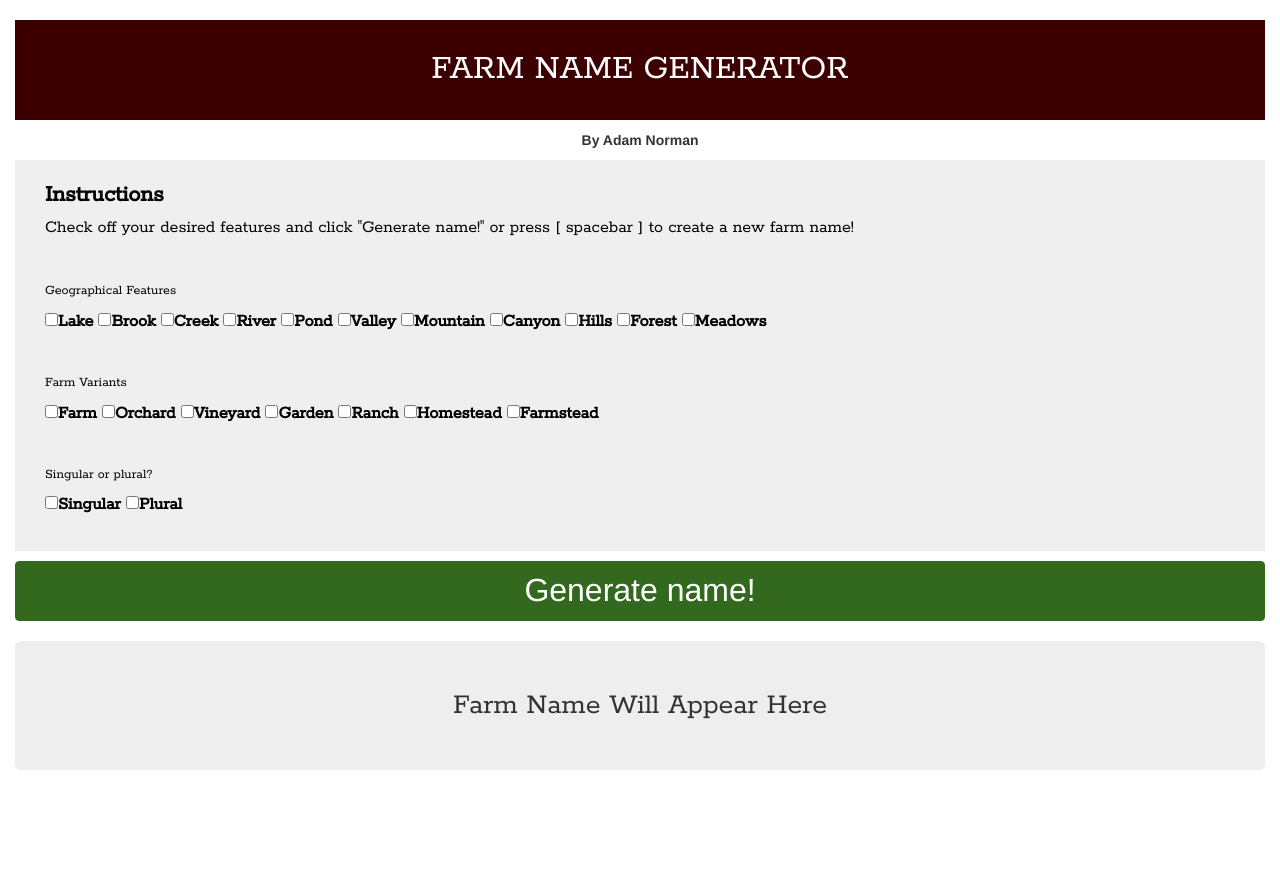
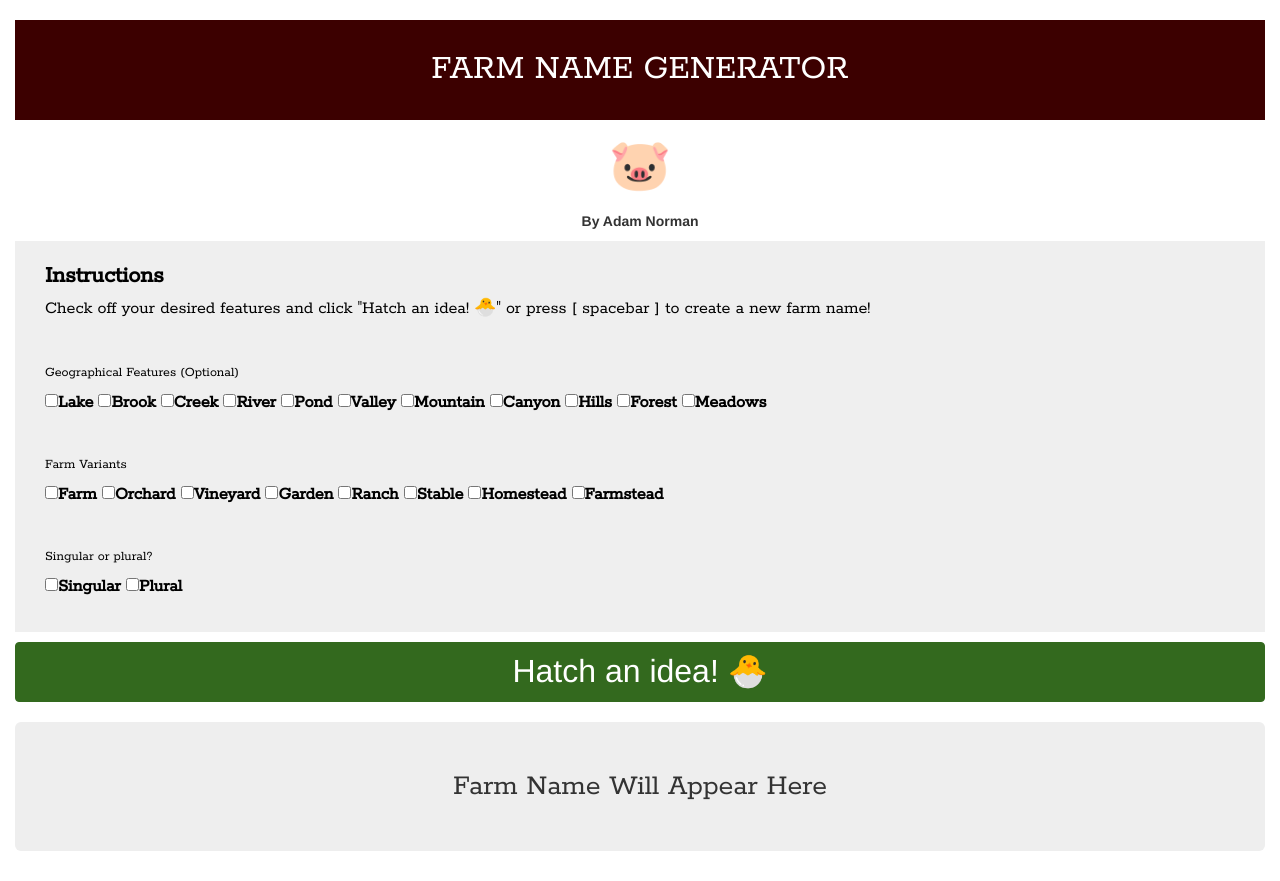
Before and after one commit to adnorm/farm-name-generator, a plain HTML site: page index.html in a window 1280 px wide. Before the commit the page ends 800 px from the top, so only its background shows below. Drawn offline with nearby package versions, Linux system fonts and the light colour scheme.

Commit message:
Version 1.4 words added

```diff
--- a/index.html
+++ b/index.html
@@ -1,4 +1,5 @@
 <html>
+<meta charset="UTF-8">
 <head>
 <title>Adam's Farm Names</title>
 <link rel="icon" type="image/x-icon" href="https://cdn-icons-png.flaticon.com/512/7821/7821679.png">
@@ -10,17 +11,20 @@
 
 </head>
 <body>
-<div class="container-fluid">
+<div class="container-fluid"><strong>
     <h1 class="black-box rokkitt text-center">
       FARM NAME GENERATOR
-    </h1>
+    </h1></strong>
+
+    <p class="text-center"><strong><span class="text-center" style="font-size:50px;">&#128055;</span></strong></p>
+
     <p class="text-center"><strong>By Adam Norman</strong></p>
     <div class="instructions-box rokkitt">
       <h3><strong>Instructions</strong></h3>
-      <h4>Check off your desired features and click "Generate name!" or press [ spacebar ] to create a new farm name!</h4>
+      <h4>Check off your desired features and click "Hatch an idea! &#128035;" or press [ spacebar ] to create a new farm name!</h4>
       <br/>
 
-      <h5>Geographical Features</h5>
+      <h5>Geographical Features (Optional)</h5>
 <input class="geofeatures" type="checkbox" id="chkAdd" value="Lake"><label>Lake</label>
 <input class="geofeatures" type="checkbox" id="chkAdd" value="Brook"><label>Brook</label>
 <input class="geofeatures" type="checkbox" id="chkAdd" value="Creek"><label>Creek</label>
@@ -55,6 +59,7 @@
 <input class="farmtype" type="checkbox" id="chkAdd" value="Vineyard"><label>Vineyard</label>
 <input class="farmtype" type="checkbox" id="chkAdd" value="Garden"><label>Garden</label>
 <input class="farmtype" type="checkbox" id="chkAdd" value="Ranch"><label>Ranch</label>
+<input class="farmtype" type="checkbox" id="chkAdd" value="Stable"><label>Stable</label>
 <input class="farmtype" type="checkbox" id="chkAdd" value="Homestead"><label>Homestead</label>
 <input class="farmtype" type="checkbox" id="chkAdd" value="Farmstead"><label>Farmstead</label>
 <br/><br/>
@@ -66,8 +71,8 @@
 <br/><br/>
     </div>
     <h4></h4>
-    <button onclick="generator()" class="btn btn-primary btn-block btn-large">Generate name!</button>
-    <h2 class="jumbotron text-center rokkitt" id="name">Farm  Name Will Appear Here</h2>
+    <button onclick="generator()" class="btn btn-primary btn-block btn-large">Hatch an idea! &#128035;</button>
+    <h2 class="jumbotron text-center rokkitt" id="name"> Farm  Name Will Appear Here</h2>
   </div>
 </body>
 </html>
--- a/scripts.js
+++ b/scripts.js
@@ -1,8 +1,8 @@
 
-var adjective = ["Crooked", "Deep", "Even", "Flat", "Hilly", "Jagged", "Round", "Shallow", "Winding", "Fresh", "Verdant", "Rolling", "Babbling", "Jumping", "Old", "Willow", "Shady", "Calm", "Lucky", "Sunny", "Green", "Sleeping","Windy","Victory","Freedom","Deep", "Whisper","Liberty","Early","Morning","Spring","Blooming", "Dancing","Hidden","Golden","Rich","Quiet","Wandering","Honest","Truthful","Sliding","Singing","Fruitful","Lost","Roaming","Wild","Bucking","Sun","Moon","Flying","Goose", "Sweet","Muddy","Joyful","Sylvan","Friendly"]
+var adjective = ["Crooked", "Deep", "Even", "Flat", "Hilly", "Jagged", "Round", "Shallow", "Winding", "Fresh", "Verdant", "Rolling", "Babbling", "Jumping", "Old", "Willow", "Shady", "Calm", "Lucky", "Sunny", "Green", "Sleeping","Windy","Victory","Freedom","Deep", "Whisper","Liberty","Early","Morning","Spring","Blooming", "Dancing","Hidden","Golden","Rich","Quiet","Wandering","Honest","Truthful","Sliding","Singing","Fruitful","Lost","Roaming","Wild","Bucking","Sun","Moon","Flying","Goose", "Sweet","Muddy","Joyful","Sylvan","Friendly","Crimson","Blue","Big"]
 
 
-var object = ["Acres", "Pastures", "Grove", "Crest", "Fields", "Pines", "Stone", "Hollow", "Hickory","Roost", "Barn", "Willow", "Run", "Harvest","Trails", "Vista","Trace", "Cottage","Passage","Dream","Boots","Work"]
+var object = ["Acres", "Pastures", "Grove", "Crest", "Fields", "Pines", "Stone", "Hollow", "Hickory","Roost", "Barn", "Willow", "Run", "Harvest","Trails", "Vista","Trace", "Cottage","Passage","Dream","Boots","Work","Plains","Glen","Haven","Vines","Skies"]
 var list;
 
 function generator() {
@@ -33,10 +33,7 @@ if (pluralOrNot == ""){
 var secondWord = object.concat(geoFeatures);
 
  document.getElementById("name").innerHTML = adjective[Math.floor(Math.random() * adjective.length)] + " " + secondWord[Math.floor(Math.random() * secondWord.length)]+ " " + farmType[Math.floor(Math.random() * farmType.length)]+ pluralOrNot[Math.floor(Math.random() * pluralOrNot.length)];;;
-
-
 }
-
 
 
 window.onkeyup = function(event) {
```
